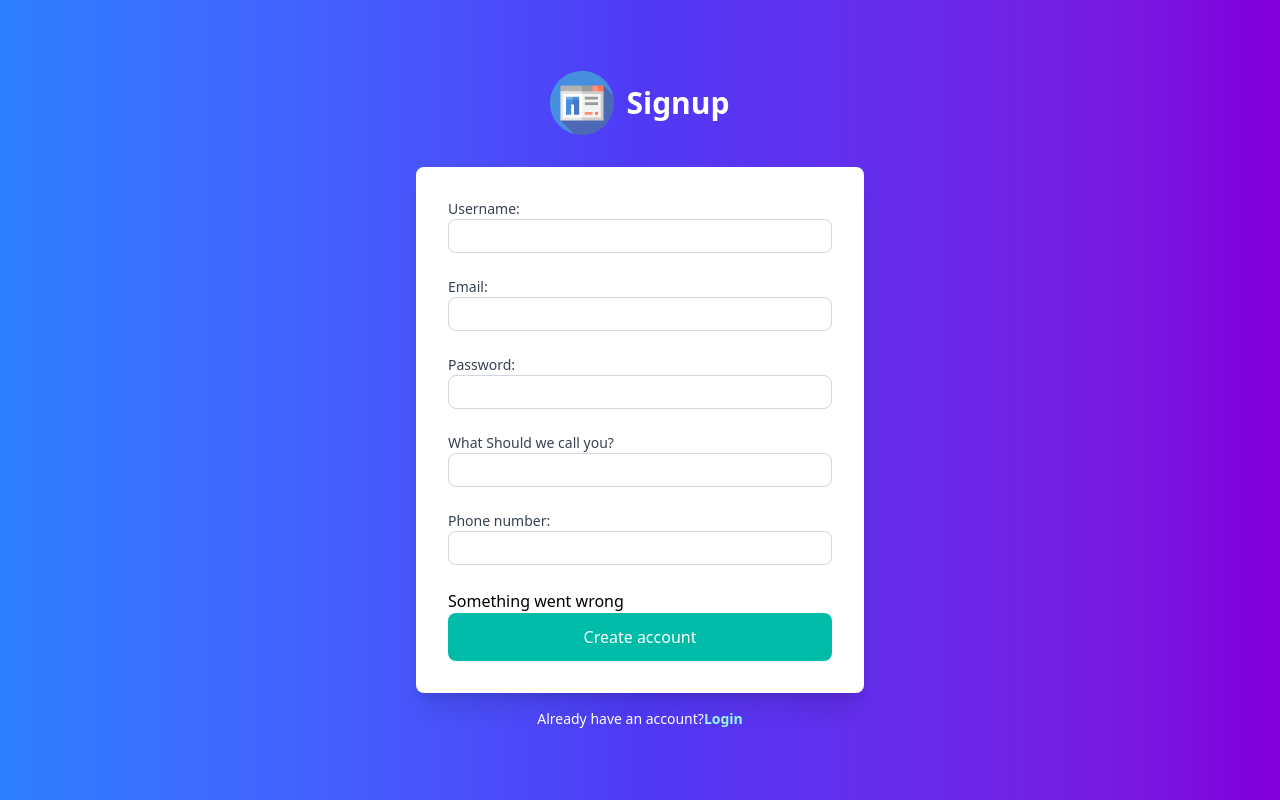
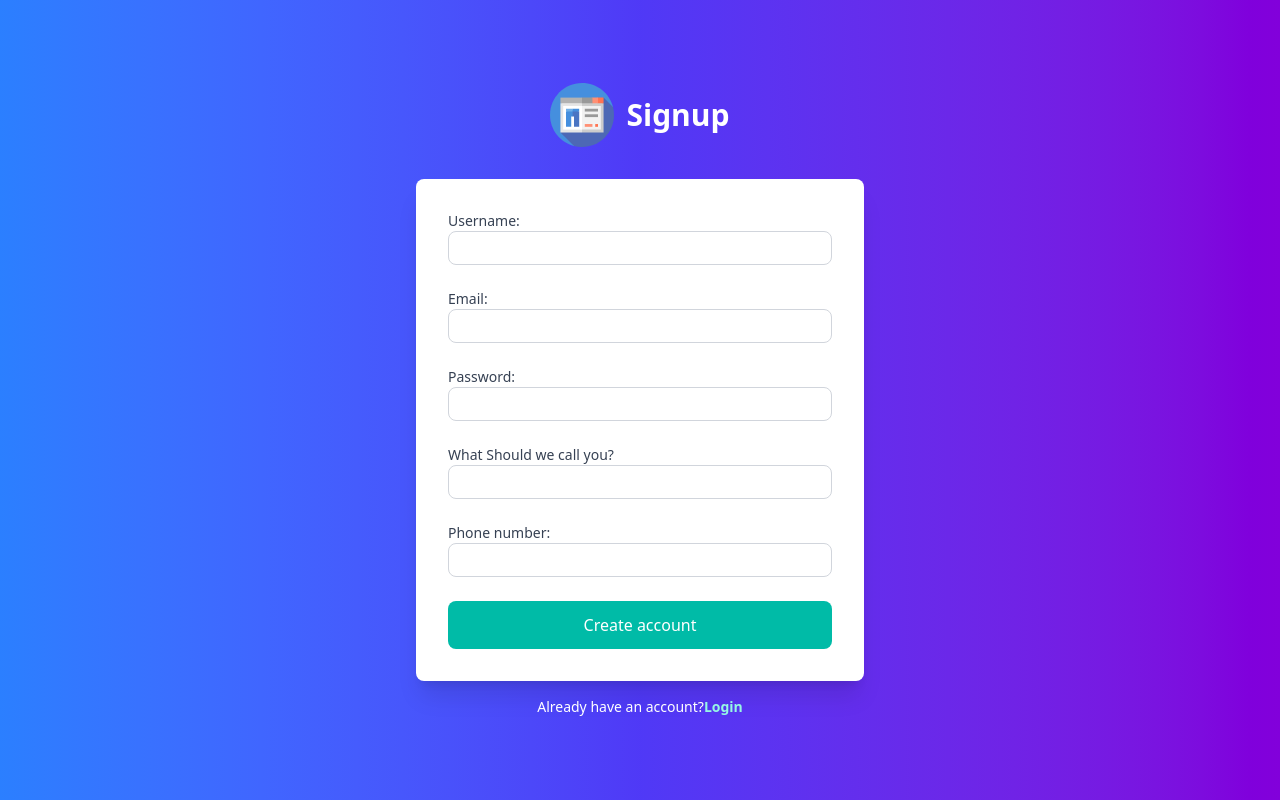
Before and after one commit to mohitpuri-codes/E-commerce, a React (Vite) app: page /signup in a window 1280 px wide. Built offline with nearby package versions, Linux system fonts and the light colour scheme.

Commit message:
fix: update the Error message styling

```diff
--- a/src/components/Login.tsx
+++ b/src/components/Login.tsx
@@ -94,7 +94,7 @@ function Login() {
           />
         </div>
         <ErrorMessage>{errors.password?.message}</ErrorMessage>
-        {error && "Wrong Credentials"}
+        <ErrorMessage>{error && "Wrong Credentials"}</ErrorMessage>
         <button
           disabled={isLoading}
           className="w-full py-3 bg-green-500 text-white font-bold text-lg rounded-lg hover:bg-green-600 transition duration-300"
--- a/src/components/Signup.tsx
+++ b/src/components/Signup.tsx
@@ -133,14 +133,14 @@ function Signup() {
           <ErrorMessage>{errors.mobileNumber?.message}</ErrorMessage>
         </div>
 
-        {errorReponse?.response?.data.message || "Something went wrong"}
+        <ErrorMessage>{errorReponse?.response?.data.message}</ErrorMessage>
 
         <button
           className="w-full bg-teal-500 text-white py-3 rounded-lg hover:bg-teal-600 transition duration-300"
           type="submit"
           disabled={isLoading}
         >
-          {isLoading ? "->" : "Create account"}
+          {isLoading ? "Signing in..." : "Create account"}
         </button>
       </form>
 
```
